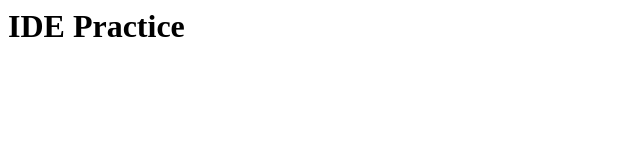
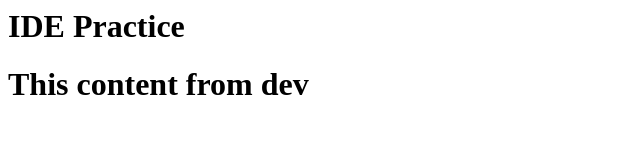
Before and after one commit to imayursalve/Demoapp, a plain HTML site: page index.html in a window 1280 px wide. Shown: the whole page, without its empty margins (0-640 px from the left). Drawn offline with Linux system fonts and the light colour scheme.

Commit message:
commit from dev branch

```diff
--- a/index.html
+++ b/index.html
@@ -1,3 +1,4 @@
 <html>
     <h1> IDE Practice </h1>
+    <h1> This content from dev </h1>
 </html>
```
